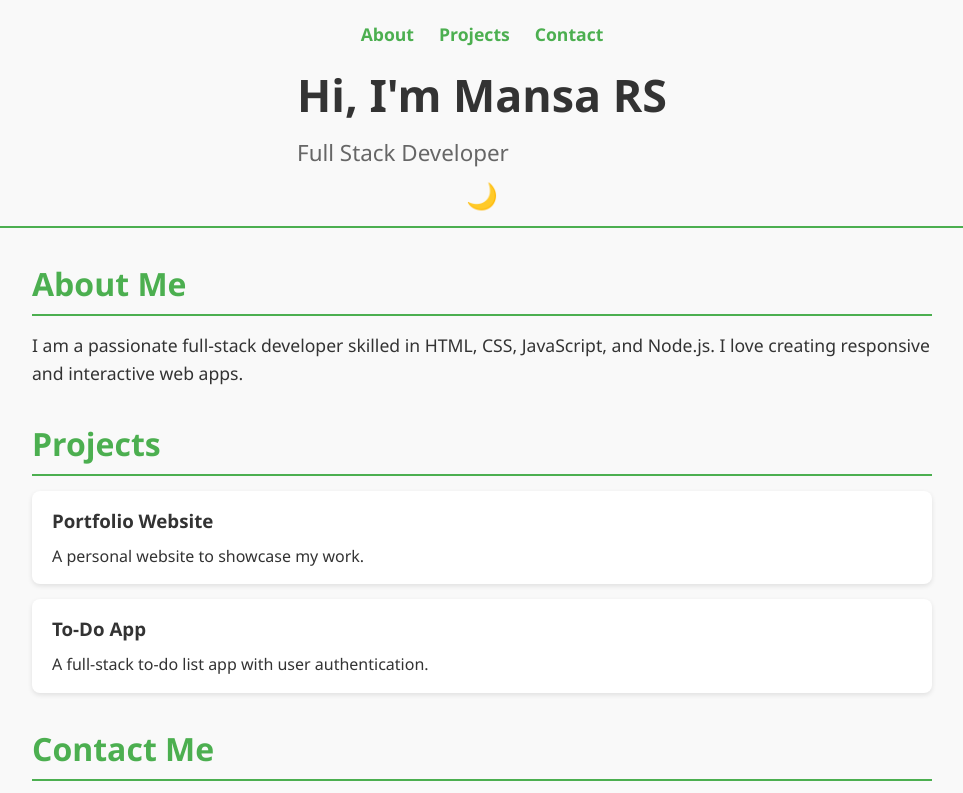
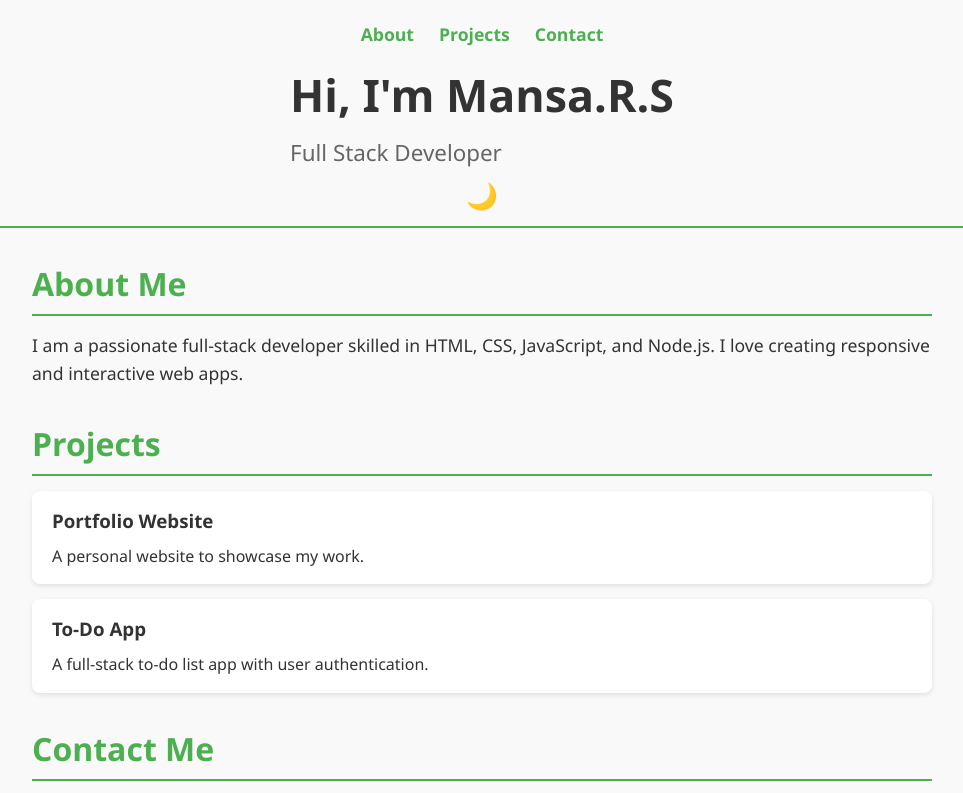
Before and after one commit to Mansa-RS2002/portfolio-website, a website: page public/index.html in a window 1280 px wide. Shown: the top 793 px of the page, without its empty margins (158-1121 px from the left). Drawn offline with Linux system fonts and the light colour scheme.

Commit message:
Trigger GitHub Pages with small change

```diff
--- a/public/index.html
+++ b/public/index.html
@@ -17,7 +17,7 @@
         </ul>
       </nav>
       <div class="header-intro">
-        <h1>Hi, I'm Mansa RS</h1>
+        <h1>Hi, I'm Mansa.R.S</h1>
         <p>Full Stack Developer</p>
       </div>
       <button id="dark-mode-toggle" aria-label="Toggle Dark Mode">🌙</button>
```
